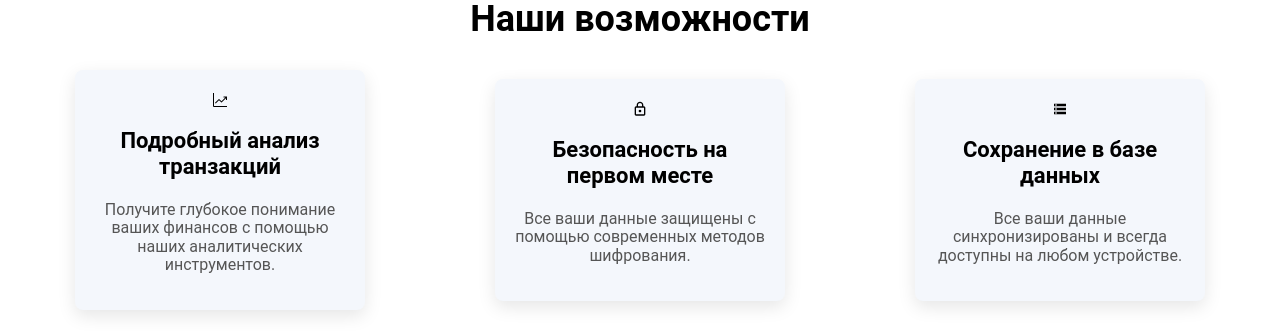
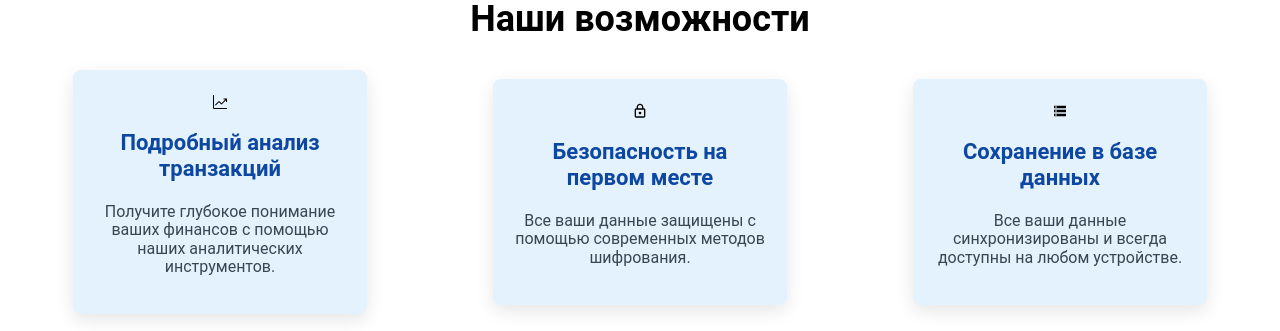
Before and after one commit to sh2rman2006/Financial_Transaction_Analyzer_Frontend, a Nuxt app: page / in a window 1280 px wide. Shown: the part 621-952 px from the top of the page. Built offline with nearby package versions, Linux system fonts and the light colour scheme; no server answers.

Commit message:
ui update

```diff
--- a/components/TransactionCardDashboard.vue
+++ b/components/TransactionCardDashboard.vue
@@ -71,7 +71,7 @@ const formatDate = (currentDate) => {
   border-radius: 10px;
   box-shadow: 0 4px 8px rgba(0, 0, 0, 0.1);
   margin: 12px 0;
-  width: 100%;
+  /* width: 100%; */
 }
 
 .icon-container {
--- a/pages/dashboard.vue
+++ b/pages/dashboard.vue
@@ -224,10 +224,10 @@ onMounted(async () => {
   text-decoration: none;
   font-size: 16px;
   transition: color 0.3s;
-}
 
-.nav-link:hover {
-  color: #0056b3;
+  &:hover {
+    color: #0056b3;
+  }
 }
 
 .nav-link Icon {
@@ -268,7 +268,7 @@ onMounted(async () => {
 .cards-container {
   display: flex;
   flex-wrap: wrap;
-  justify-content: center;
+  justify-content: space-evenly;
   gap: 16px;
   padding: 0 20px;
 }
@@ -303,14 +303,14 @@ onMounted(async () => {
   cursor: pointer;
   transition: background-color 0.3s ease;
   font-size: 1rem;
-}
 
-.change-date button:hover {
-  background-color: #0056b3;
-}
+  &:hover {
+    background-color: #0056b3;
+  }
 
-.change-date button:active {
-  background-color: #002255;
+  &:active {
+    background-color: #002255;
+  }
 }
 
 .change-date h2 {
--- a/pages/index.vue
+++ b/pages/index.vue
@@ -18,7 +18,14 @@ useSeoMeta({
         </p>
         <NuxtLink to="/dashboard" class="btn">Перейти в систему</NuxtLink>
       </div>
-      <video class="background-video" width="700" height="500" autoplay muted loop>
+      <video
+        class="background-video"
+        width="700"
+        height="500"
+        autoplay
+        muted
+        loop
+      >
         <source src="/graphik.mp4" type="video/mp4" />
         Ваш браузер не поддерживает воспроизведение видео.
       </video>
@@ -110,11 +117,11 @@ useSeoMeta({
   border-radius: 25px;
   box-shadow: 0 6px 12px rgba(0, 0, 0, 0.1);
   transition: background-color 0.3s ease, color 0.3s ease;
-}
 
-.hero .btn:hover {
-  background-color: #007bff;
+  &:hover {
+    background-color: #007bff;
   color: white;
+  }
 }
 
 .background-video {
@@ -153,27 +160,31 @@ useSeoMeta({
   width: 250px;
   text-align: center;
   padding: 20px;
-  background-color: #f4f7fc;
+  background-color: #e3f2fd;
   border-radius: 8px;
   box-shadow: 0 6px 18px rgba(0, 0, 0, 0.1);
-  transition: transform 0.3s ease, box-shadow 0.3s ease;
+  transition: transform 0.3s ease, box-shadow 0.3s ease, border 0.3s ease;
+  border: 2px solid transparent;
+
+  &:hover {
+    transform: translateY(-10px);
+  box-shadow: 0 12px 30px rgba(0, 0, 0, 0.4);
+  border: 2px solid #90caf9;
+  }
 }
 
-.feature:hover {
-  transform: translateY(-10px);
-  box-shadow: 0 12px 30px rgba(0, 0, 0, 0.4);
-}
 
 .feature h3 {
   font-size: 22px;
   margin-top: 20px;
   font-weight: 600;
+  color: #0d47a1;
 }
 
 .feature p {
   font-size: 16px;
   margin-top: 10px;
-  color: #555;
+  color: #37474f;
 }
 
 .footer {
@@ -188,5 +199,4 @@ useSeoMeta({
   font-size: 14px;
   margin: 0;
 }
-
 </style>
```
